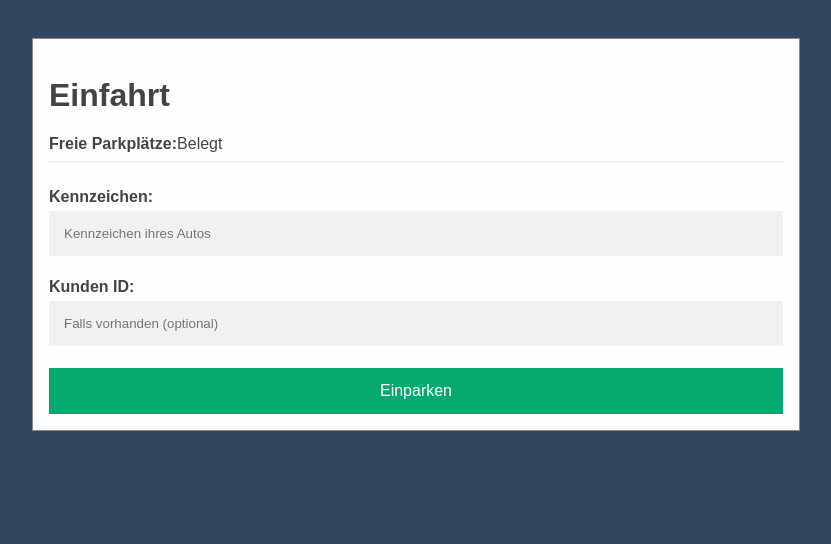
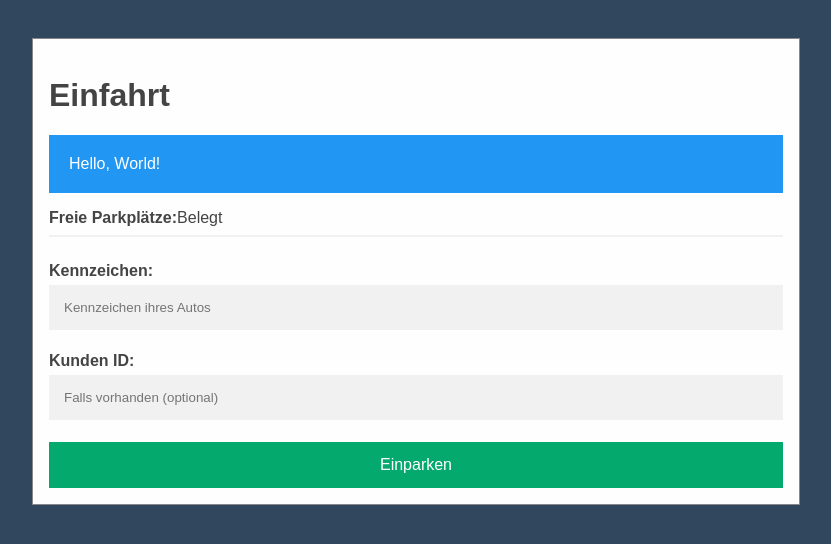
Before and after one commit to jpeterburs/car-park, a React (Create React App) app: page /Einfahrt in a window 1280 px wide. Shown: the top 544 px of the page, without its empty margins (224-1055 px from the left). Built offline with nearby package versions, Linux system fonts and the light colour scheme.

Commit message:
Add alert box to Einfahrt & Ausfahrt

```diff
--- a/src/index.css
+++ b/src/index.css
@@ -34,6 +34,26 @@ input[tyxpe=text]:focus {
   outline: none;
 }
 
+.alert {
+  padding: 20px;
+  color: white;
+  margin-bottom: 1em;
+  opacity: 1;
+  transition: opacity 0.6s; /* 600ms to fade out */
+}
+
+.alert-info {
+  background-color: #2196F3;
+}
+
+.alert-warn {
+  background-color: #FF9800;
+}
+
+.alert-danger {
+  background-color: #F44336;
+}
+
 .btn {
   border: none;
   color: white;
@@ -44,25 +64,25 @@ input[tyxpe=text]:focus {
   text-decoration: none
 }
 
-.info {
+.btn-info {
   background-color: #2196F3;
 }
-.info:hover {
+.btn-info:hover {
   background: #0b7dda;
 }
 
-.success {
+.btn-success {
   background-color: #04AA6D;
 }
-.success:hover {
+.btn-success:hover {
   background-color: #46a049;
 }
 
-.default {
+.btn-default {
   background-color: #e7e7e7;
   color: black;
 }
-.default:hover {
+.btn-default:hover {
   background: #ddd;
 }
 
--- a/src/screens/Ausfahrt.jsx
+++ b/src/screens/Ausfahrt.jsx
@@ -34,6 +34,15 @@ const Ausfahrt = () => {
         <div className="container">
             <h1>Bezahlen / Ausfahrt</h1>
 
+            { /* Hide this on default, if error then show this */ }
+            { /* insert fitting class name here for color of alert */ }
+            { true ? (
+                <div className="alert alert-info">
+                    { /* Fill text here */ }
+                    Hello, World!
+                </div>
+            ) : null }
+
             <hr style={{ border: "1px solid #f1f1f1", "margin-bottom": "25px" }} />
 
             <label htmlFor="SessionId">
@@ -49,7 +58,7 @@ const Ausfahrt = () => {
 
             <div className="clearfix">
                 <button
-                    className="btn success keep-left"
+                    className="btn btn-success keep-left"
                     type="button"
                     style={{ width: "100%", margin: "0" }}
                     onClick={handleAusfahrt}
@@ -75,7 +84,7 @@ const Ausfahrt = () => {
                     <div className="clearfix">
                         <button
                             className={`btn ${
-                                readyToExit && parkerType === ParkerType.Kurz ? "info" : "default"
+                                readyToExit && parkerType === ParkerType.Kurz ? "btn-info" : "btn-default"
                             } keep-left`}
                             type="button"
                             style={{ width: "50%", margin: "0" }}
@@ -86,7 +95,7 @@ const Ausfahrt = () => {
                         </button>
                         <button
                             className={`btn ${
-                                readyToExit && parkerType === ParkerType.Dauer ? "info" : "default"
+                                readyToExit && parkerType === ParkerType.Dauer ? "btn-info" : "btn-default"
                             } keep-left`}
                             type="button"
                             style={{ width: "50%", margin: "0" }}
--- a/src/screens/Einfahrt.jsx
+++ b/src/screens/Einfahrt.jsx
@@ -40,6 +40,15 @@ const Einfahrt = () => {
         <div className="container">
             <h1>Einfahrt</h1>
 
+            { /* Hide this on default, if error then show this */ }
+            { /* insert fitting class name here for color of alert */ }
+            { true ? (
+                <div className="alert alert-info">
+                    { /* Fill text here */ }
+                    Hello, World!
+                </div>
+            ) : null }
+
             <label htmlFor="CntFreePlaces">
                 <b>Freie Parkplätze:</b>
             </label>
@@ -74,7 +83,7 @@ const Einfahrt = () => {
 
             <div className="clearfix">
                 <button
-                    className="btn success keep-left"
+                    className="btn btn-success keep-left"
                     type="button"
                     style={{ width: "100%", margin: "0" }}
                     onClick={handleEinfahrt}
--- a/src/screens/Home.jsx
+++ b/src/screens/Home.jsx
@@ -8,8 +8,8 @@ const Home = () => {
 
         <br />
 
-        <Link className="btn info" to="/Einfahrt">Einfahrt</Link>
-        <Link className="btn info" to="/Ausfahrt">Ausfahrt</Link>
+        <Link className="btn btn-info" to="/Einfahrt">Einfahrt</Link>
+        <Link className="btn btn-info" to="/Ausfahrt">Ausfahrt</Link>
       </div>
     )
 }
```
